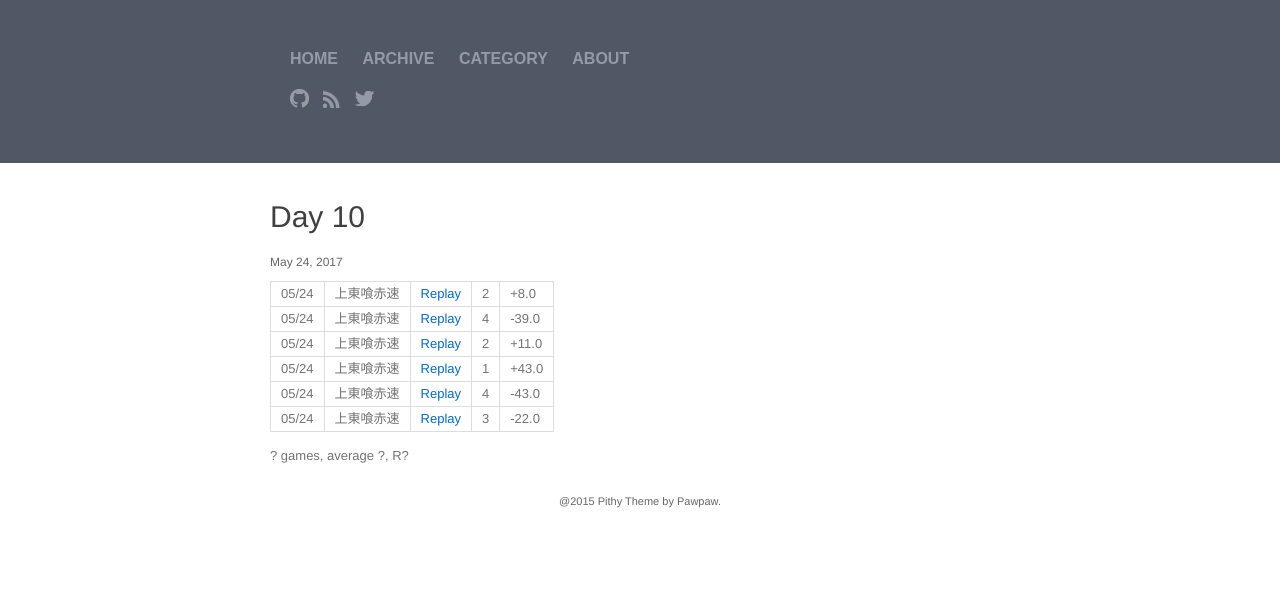
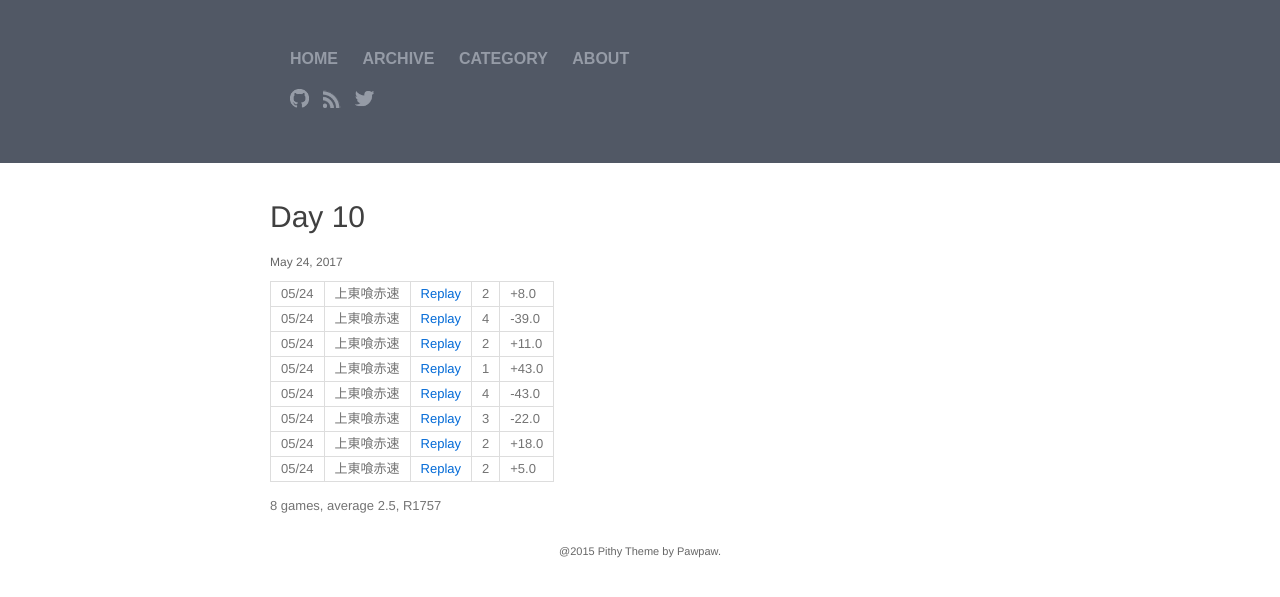
Before and after one commit to senhi/senhi.github.io, a Jekyll site: the page built from _posts/2017-05-24-day-10.markdown, in a window 1280 px wide. Shown: the top 597 px of the page. Built offline with Jekyll 4.4.1, drawn with Linux system fonts in a browser that asks for light colours.

Commit message:
day 10 games

```diff
--- a/_posts/2017-05-24-day-10.markdown
+++ b/_posts/2017-05-24-day-10.markdown
@@ -10,6 +10,8 @@ categories: "100days"
 05/24 | 上東喰赤速 | <a href="http://tenhou.net/0/?log=2017052415gm-00c1-0000-b3c4a8a6&tw=3">Replay</a> | 1 | +43.0
 05/24 | 上東喰赤速 | <a href="http://tenhou.net/0/?log=2017052416gm-00c1-0000-c31408cc&tw=2">Replay</a> | 4 | -43.0
 05/24 | 上東喰赤速 | <a href="http://tenhou.net/0/?log=2017052417gm-00c1-0000-74812721&tw=2">Replay</a> | 3 | -22.0
+05/24 | 上東喰赤速 | <a href="http://tenhou.net/0/?log=2017052419gm-00c1-0000-a8864e32&tw=3">Replay</a> | 2 | +18.0
+05/24 | 上東喰赤速 | <a href="http://tenhou.net/0/?log=2017052419gm-00c1-0000-be54b074&tw=1">Replay</a> | 2 | +5.0
 
 
-? games, average ?, R?
+8 games, average 2.5, R1757
```
